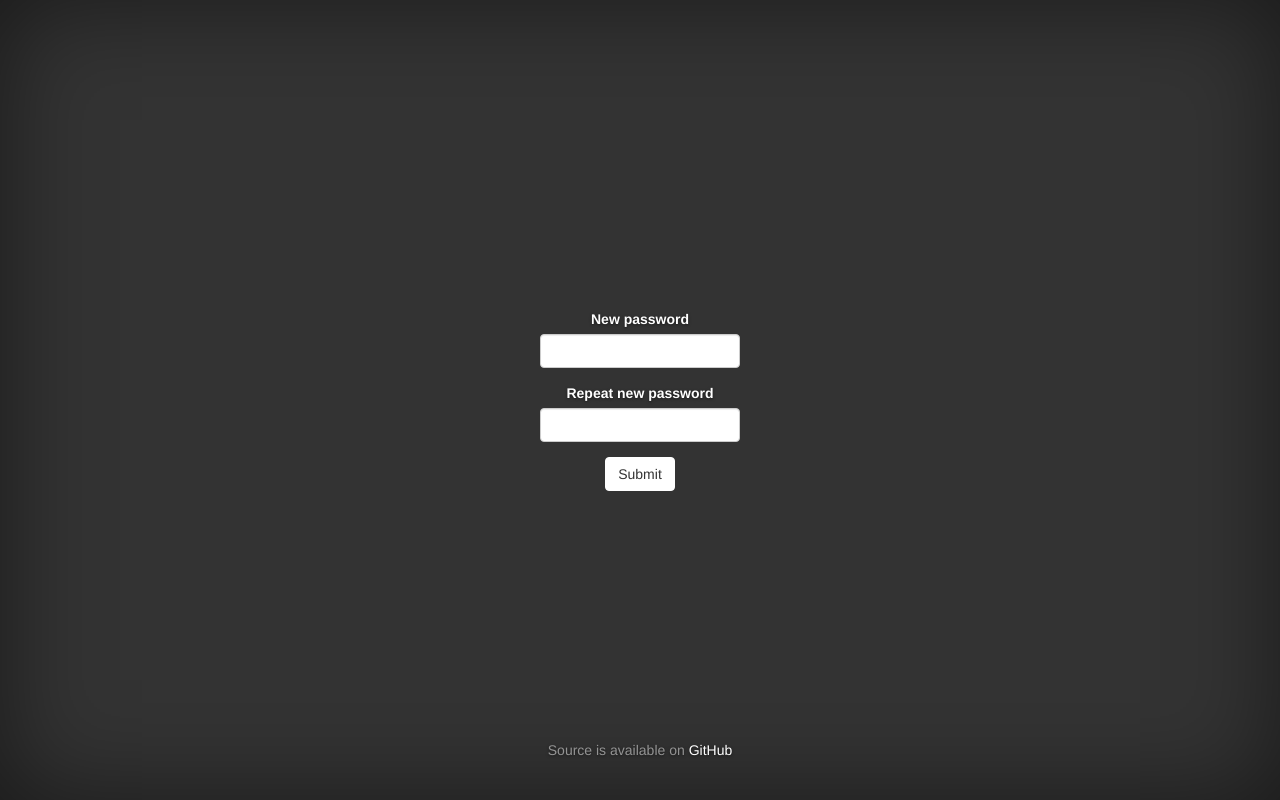
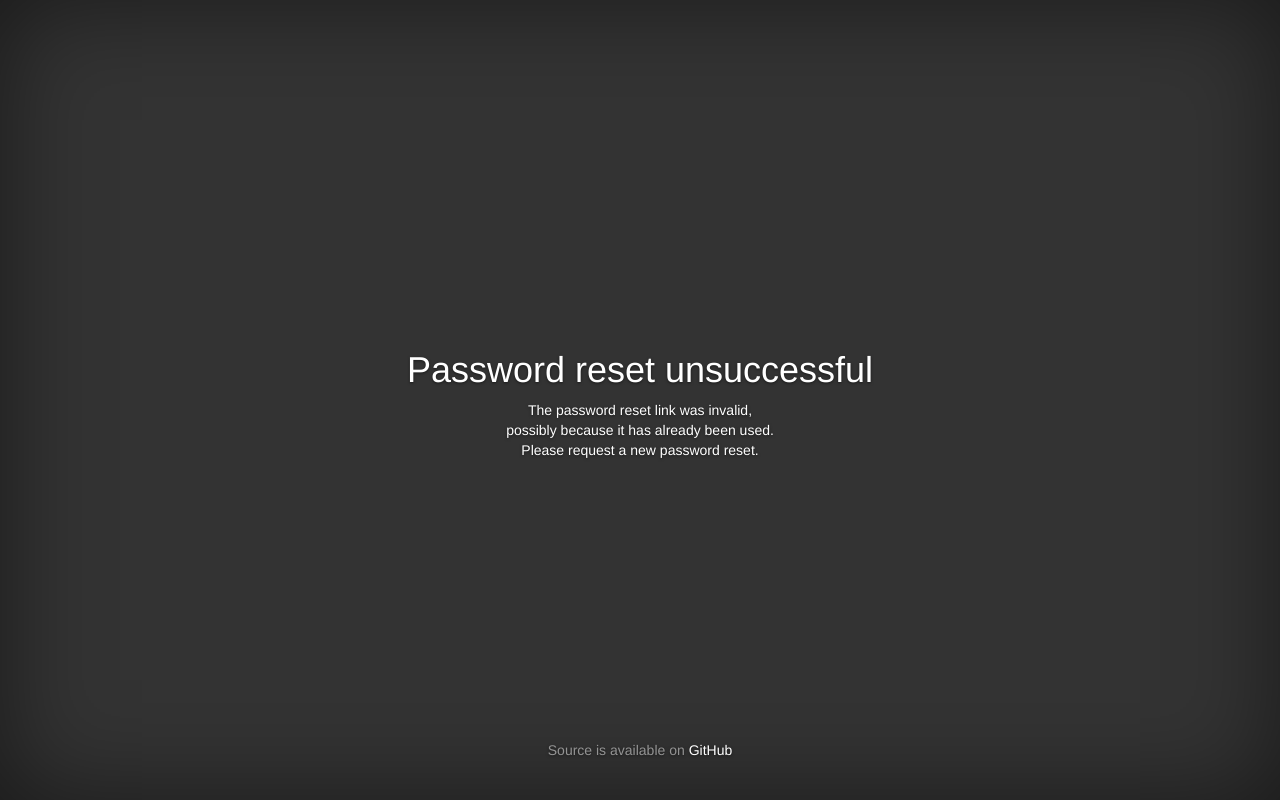
Before and after one commit to ilov3/MoneyKeeper, a Django app: template templates/registration/password_reset_confirm.html in a window 1280 px wide. Run offline with Django 3.2, Linux system fonts and the light colour scheme; the template is opened without the code that fills it, so the values that code supplies are empty; parts of the project's set-up code (start-up, migrations or seed data) failed here and were passed over; some libraries are stand-ins or nearby versions.

Commit message:
* invalid password reset link validation fixed

```diff
--- a/templates/registration/password_reset_confirm.html
+++ b/templates/registration/password_reset_confirm.html
@@ -1,5 +1,8 @@
 {% extends 'landing.html' %}
 {% block inner_content %}
+    {% if validlink %}
+        <p>Please enter your new password twice.<br/>
+            So we can verify you typed it in correctly.</p>
         <form class="password-reset" method="post">{% csrf_token %}
             <div class="form-group">
                 <label>New password</label>
@@ -25,4 +28,10 @@
             <input name="token" type="hidden" value="{{ token }}">
             <button type="submit" class="btn btn-default">Submit</button>
         </form>
+    {% else %}
+        <h1>Password reset unsuccessful</h1>
+        <p>The password reset link was invalid, <br/>
+            possibly because it has already been used. <br/>
+            Please request a new password reset.</p>
+    {% endif %}
 {% endblock %}
```
Lines whose indentation alone changed are shown as unchanged.
